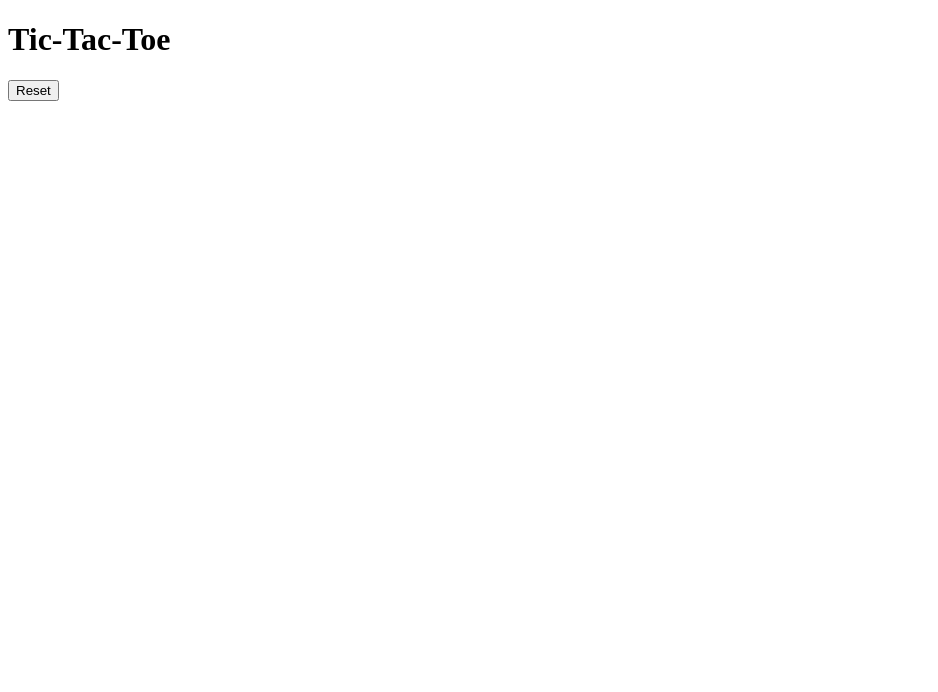
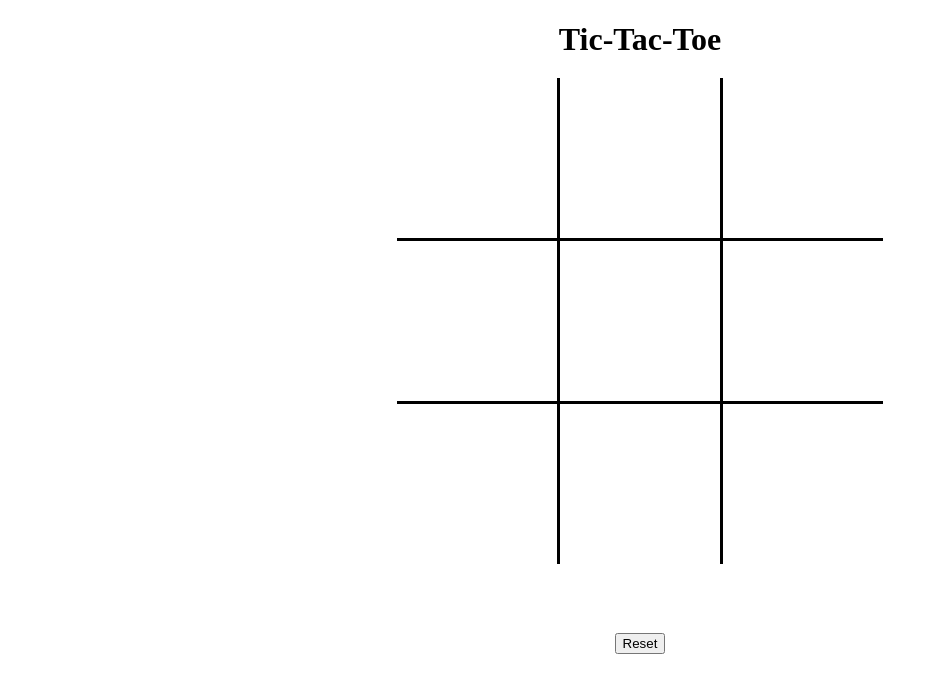
Before and after one commit to vinnilla/tictactoe, a plain HTML site: page index.html in a window 1280 px wide. Shown: the whole page, without its empty margins (0-938 px from the left). Drawn offline with Linux system fonts and the light colour scheme.

Commit message:
finished backbone of gameboard layout with css

```diff
--- a/index.html
+++ b/index.html
@@ -10,15 +10,15 @@
 	<script src='script.js' type='text/javascript'></script>
 	<h1>Tic-Tac-Toe</h1>
 	<section id='gameboard'>
-		<div class=""></div>
-		<div class='topCenter'></div>
-		<div class='topRight'></div>
-		<div class='middleLeft'></div>
-		<div class='middleCenter'></div>
-		<div class='middleRight'></div>
-		<div class='bottomLeft'></div>
-		<div class='bottomCenter'></div>
-		<div class='bottomRight'></div>
+		<div class='corner'></div>
+		<div class='corner'></div>
+		<div class='horizontal'></div>
+		<div class='corner'></div>
+		<div class='corner'></div>
+		<div class='horizontal'></div>
+		<div class='vertical'></div>
+		<div class='vertical'></div>
+		<div></div>
 	</section>
 	<button>Reset</button>
 </body>
--- a/style.css
+++ b/style.css
@@ -0,0 +1,34 @@
+body {
+	text-align: center;
+}
+
+#gameboard {
+	width:90%;
+	max-width:33em;
+	max-height:33em;
+	margin: 0 auto;
+	clear:both;
+}
+
+div {
+	width:10em;
+	height:10em;
+	display: inline-block;
+	margin:-2px;
+}
+
+div.corner {
+	border-style: none solid solid none;
+}
+
+div.horizontal {
+	border-bottom-style:solid;
+}
+
+div.vertical {
+	border-right-style:solid;
+}
+
+button {
+	margin-top: 5em;
+}
```
